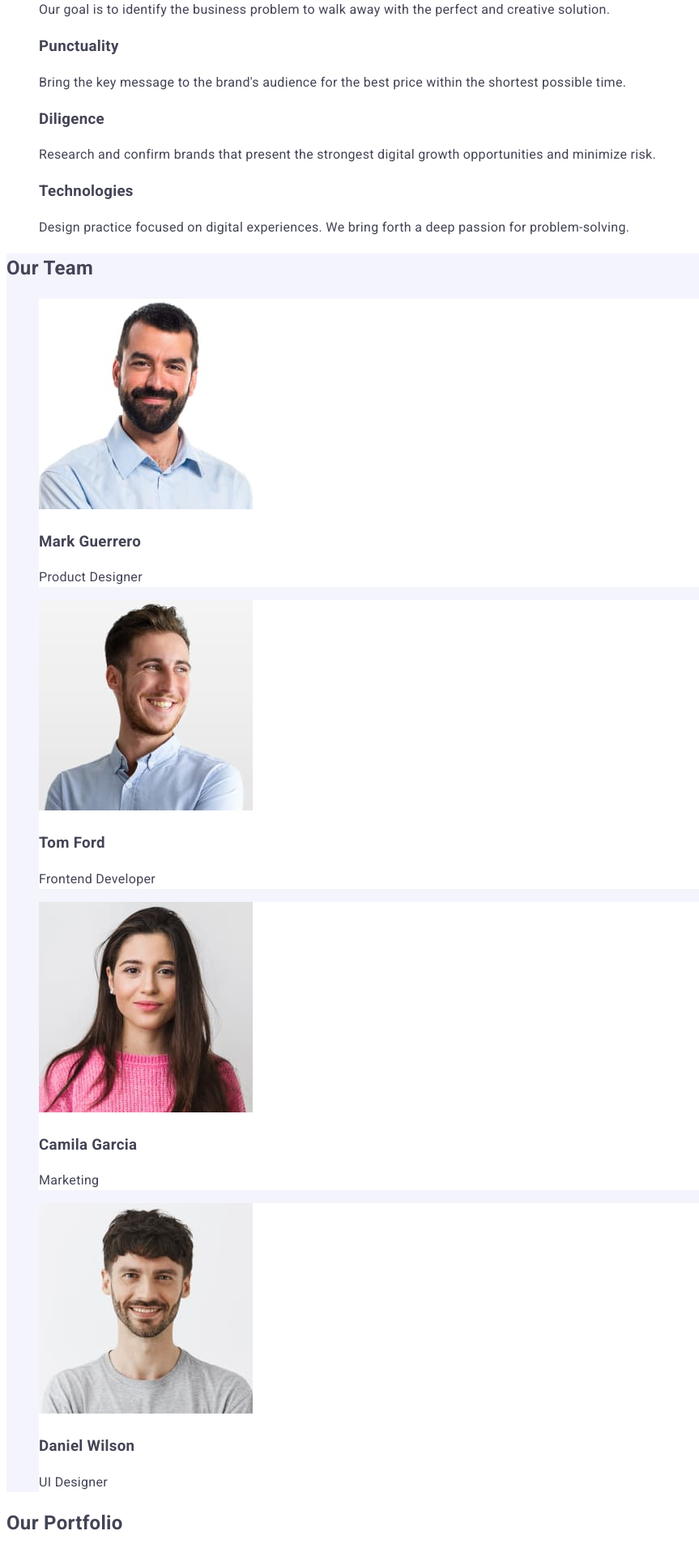
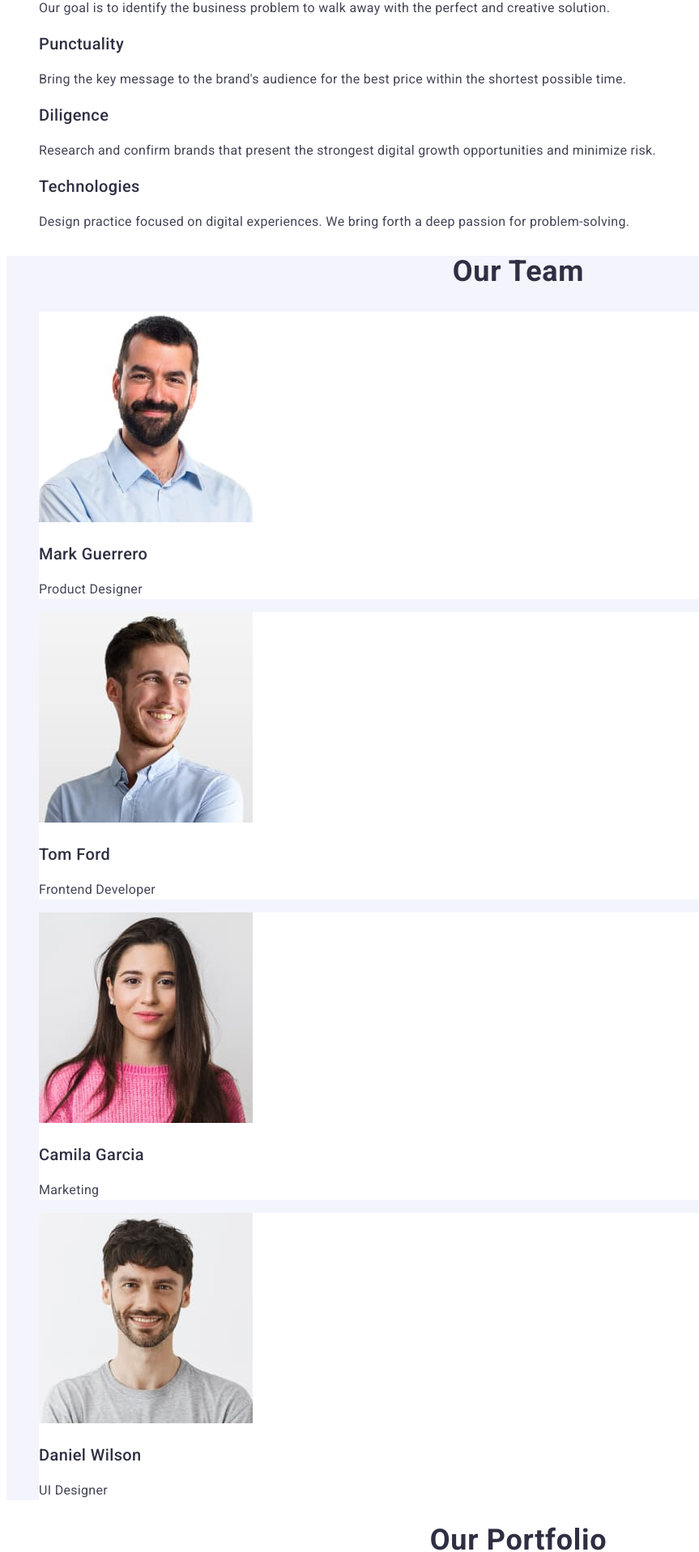
Before and after one commit to MaksimPeskov/goit-markup-hw-02, a plain HTML site: page index.html in a window 1280 px wide. Shown: the part 489-2406 px from the top of the page at 81% size, without its empty margins (0-863 px from the left). Drawn offline with Linux system fonts and the light colour scheme.

Commit message:
apdate index.html and style.css

```diff
--- a/css/style.css
+++ b/css/style.css
@@ -15,6 +15,7 @@ body {
   line-height: 1.11;
   text-align: center;
   text-transform: capitalize;
+  letter-spacing: 0.02em;
 }
 
 .h3 {
@@ -22,6 +23,7 @@ body {
   font-size: 20px;
   line-height: 1.2;
   font-weight: 500;
+  letter-spacing: 0.02em;
 }
 
 ul,
@@ -87,6 +89,7 @@ ol {
   text-align: center;
   font-size: 56px;
   line-height: 1.07;
+  letter-spacing: 0.02em;
 }
 
 .button-hero {
@@ -107,17 +110,59 @@ ol {
 
 /* Features-section */
 
+.features {
+  color: #2e2f42;
+  font-size: 20px;
+  line-height: 1.2;
+  font-weight: 500;
+  letter-spacing: 0.02em;
+}
+
 /* Team-section */
 
 .team {
   background-color: #f4f4fd;
 }
 
+.our-team {
+  color: #2e2f42;
+  font-size: 36px;
+  line-height: 1.11;
+  text-align: center;
+  text-transform: capitalize;
+  letter-spacing: 0.02em;
+}
+
 .team-card {
   background-color: #ffffff;
 }
 
+.team-name {
+  color: #2e2f42;
+  font-size: 20px;
+  line-height: 1.2;
+  font-weight: 500;
+  letter-spacing: 0.02em;
+}
+
 /* Portfolio-section */
+
+.our-portfolio {
+  color: #2e2f42;
+  font-size: 36px;
+  line-height: 1.11;
+  text-align: center;
+  text-transform: capitalize;
+  letter-spacing: 0.02em;
+}
+
+.portfolio-list {
+  color: #2e2f42;
+  font-size: 20px;
+  line-height: 1.2;
+  font-weight: 500;
+  letter-spacing: 0.02em;
+}
 
 /* Footer */
 .footer {
```
